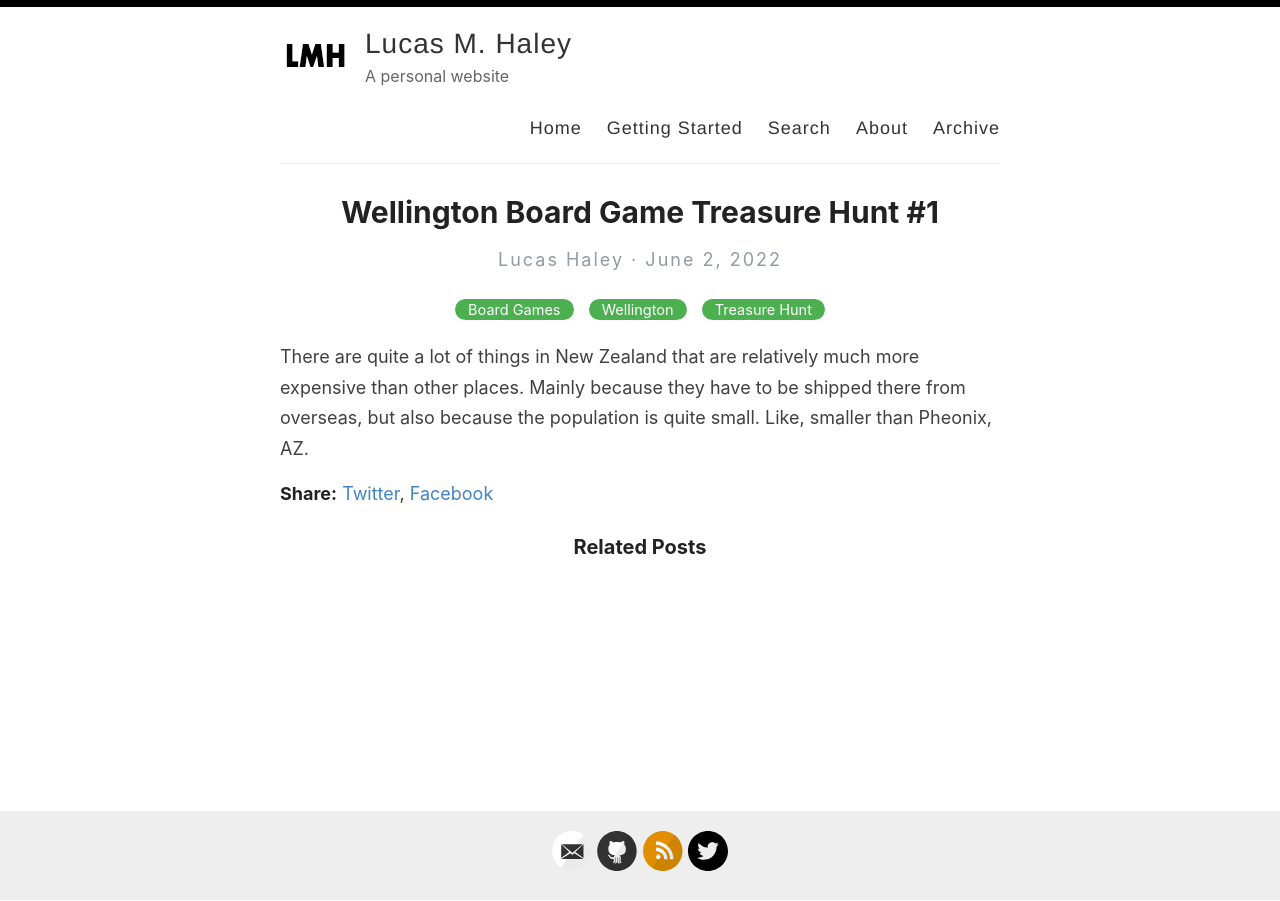
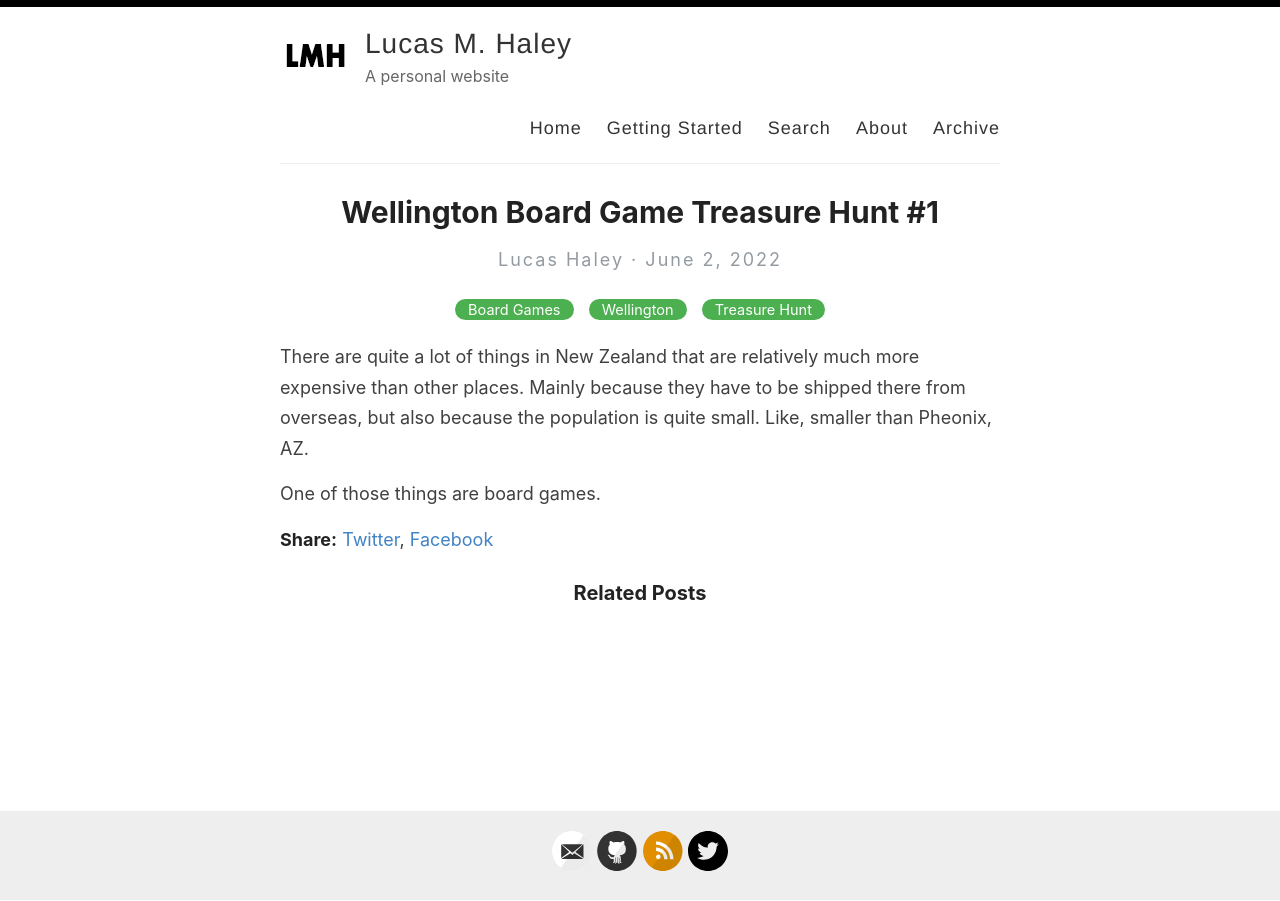
Before and after one commit to lucashaley/lucashaley.github.io, a Jekyll site: the page built from _posts/2022-06-02-wellington-board-game-treasure-hunt-1.md, in a window 1280 px wide. Built offline with Jekyll 4.4.1, drawn with Linux system fonts in a browser that asks for light colours.

Commit message:
Update from Forestry.io lucashaley@yahoo.com updated _posts/2022-06-02-wellington-board-game-treasure-hunt-1.md

```diff
--- a/_posts/2022-06-02-wellington-board-game-treasure-hunt-1.md
+++ b/_posts/2022-06-02-wellington-board-game-treasure-hunt-1.md
@@ -11,3 +11,5 @@ similar_pages: []
 
 ---
 There are quite a lot of things in New Zealand that are relatively much more expensive than other places. Mainly because they have to be shipped there from overseas, but also because the population is quite small. Like, smaller than Pheonix, AZ.
+
+One of those things are board games.
```
